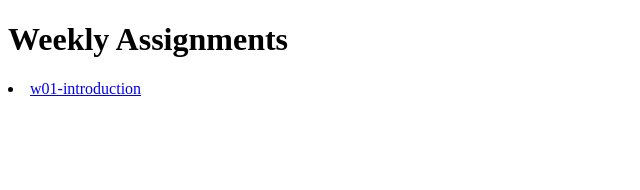
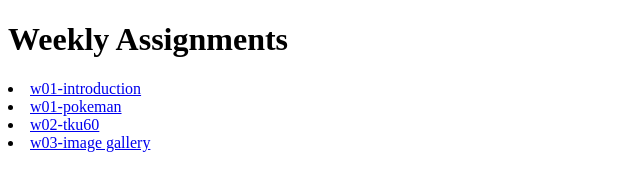
Before and after one commit to godofwade/1072-webprog-407410355, a plain HTML site: page index.html in a window 1280 px wide. Shown: the whole page, without its empty margins (0-640 px from the left). Drawn offline with Linux system fonts and the light colour scheme.

Commit message:
Adding file

```diff
--- a/index.html
+++ b/index.html
@@ -13,7 +13,15 @@
         <li>
             <a href="w01/introduction.html"> w01-introduction</a>
         </li>
-
+        <li>
+            <a href="w01"> w01-pokeman</a>
+        </li>
+        <li>
+            <a href="w02"> w02-tku60</a>
+        </li>
+        <li>
+            <a href="w03"> w03-image gallery</a>
+        </li>
     </u1>
 
 </body>
```
